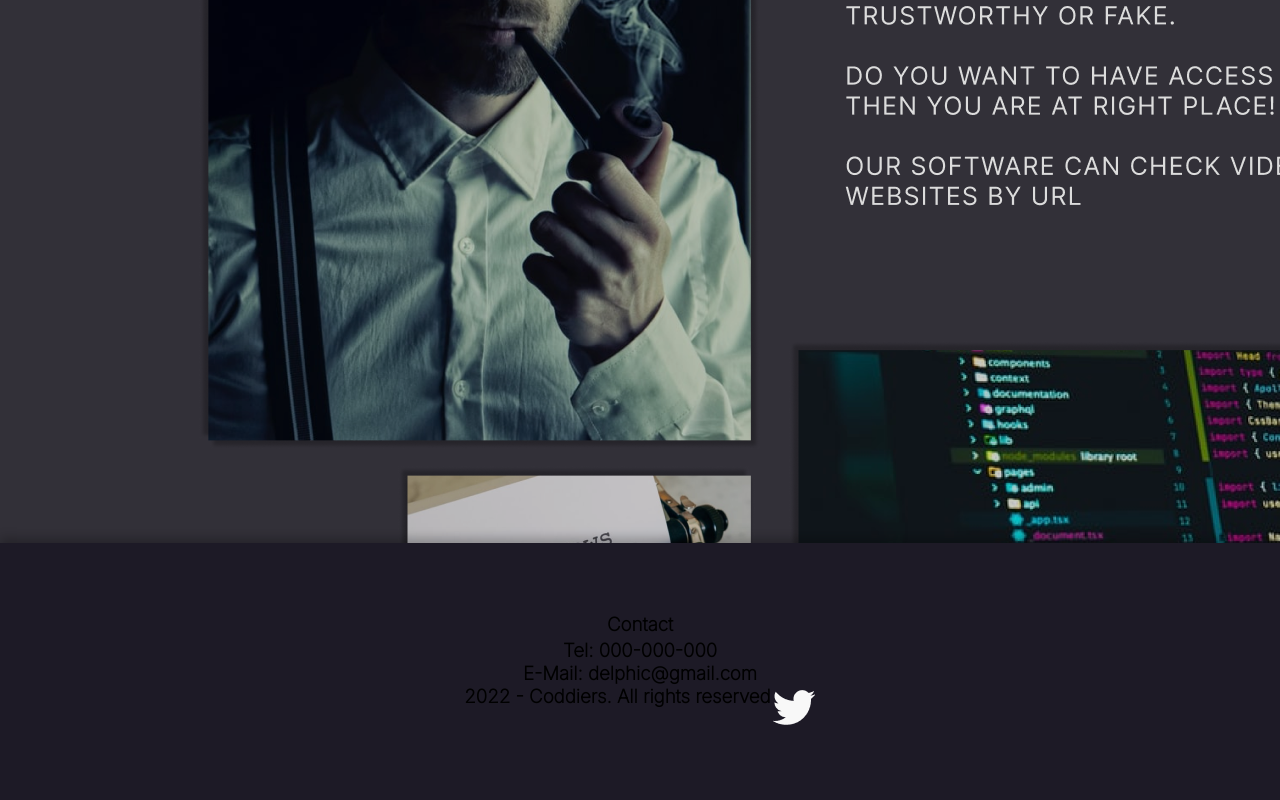
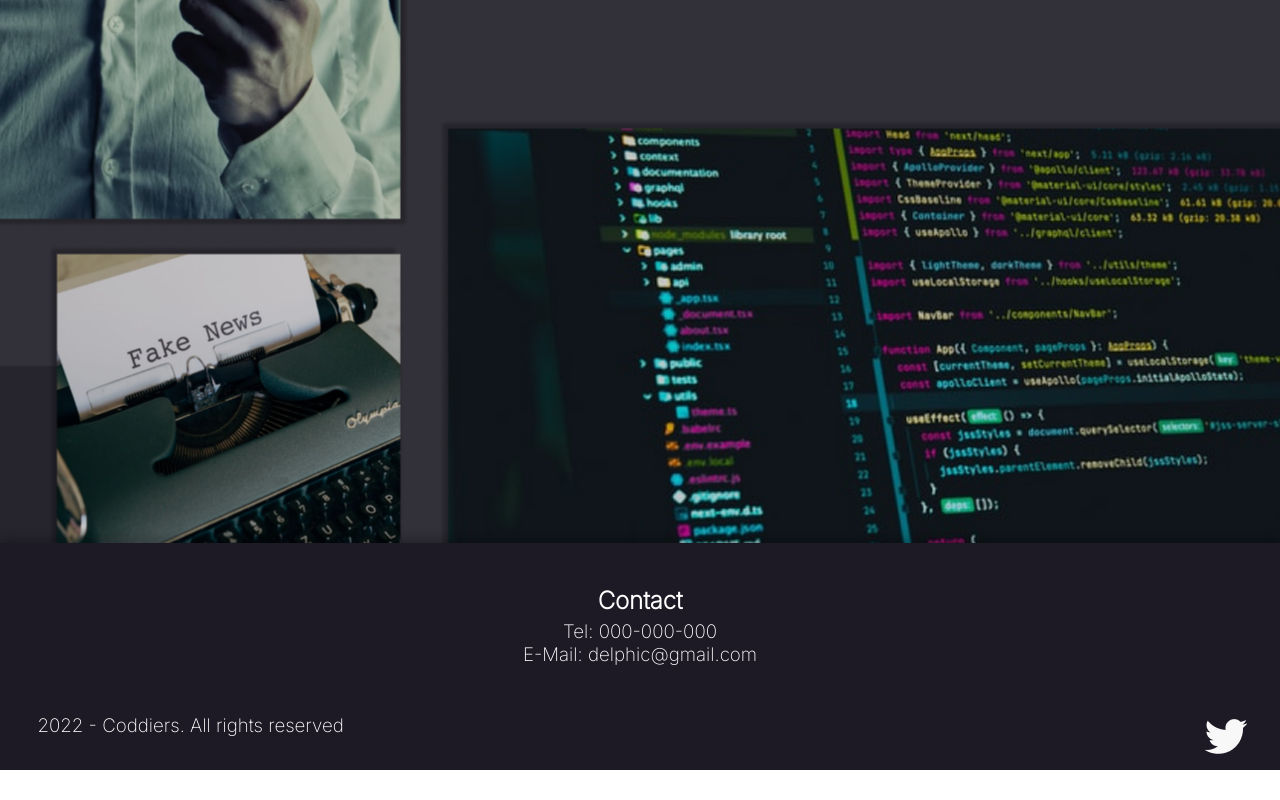
Before and after one commit to Coddiers/bhl22-delphic-frontend, a React (Create React App) app: page / in a window 1280 px wide. Shown: the part 1862-2662 px from the top of the page. After the commit the page ends 2632 px from the top, so only its background shows below. Built offline with nearby package versions, Linux system fonts and the light colour scheme.

Commit message:
mainpageDone

```diff
--- a/src/components/page/Page.module.scss
+++ b/src/components/page/Page.module.scss
@@ -220,10 +220,14 @@ color: #F8F8F8;
   background: #323038;
   background-image: url(../../assets/images/2.png);
   box-shadow: 0px -5px 14px rgba(0, 0, 0, 0.6);
+  //background-size: cover;
+  background-position: center center;
+  background-repeat: no-repeat;
+  //background-attachment: fixed;
 }
 
 .footer{
-  height: 257px;
+  height: 227px;
 left: 0px;
 top: 1222px;
 
@@ -235,6 +239,8 @@ align-items: center;
 justify-content: center;
 }
 .mainFooterFlex{
+  margin-top: 2em;
+  width: 100%;
   display: flex;
   flex-direction: column;
   justify-content: center;
@@ -245,19 +251,27 @@ justify-content: center;
 .contactText{
   margin-top: 0;
   margin-bottom: 0.2em;
-
+  color: white;
+  font-size: 1.5em;
 
 }
 .secondFooterFlex{
+  width: 100%;
   display: flex;
-  justify-content: space-around;
+  justify-content: space-between;
+  bottom: 0;
+  margin-top: 3em;
+  margin-bottom: 0;
 }
 
 .thirdText{
-  margin: 0 0;
+  margin: 0 2em;
+  color: white;
+  font-weight: 500;
 }
 .twitter{
   width: 45px;
   height: 45px;
+  margin-right: 2em;
   background-image: url(../../assets/images/akar-icons_twitter-fill.png);
 }
```
